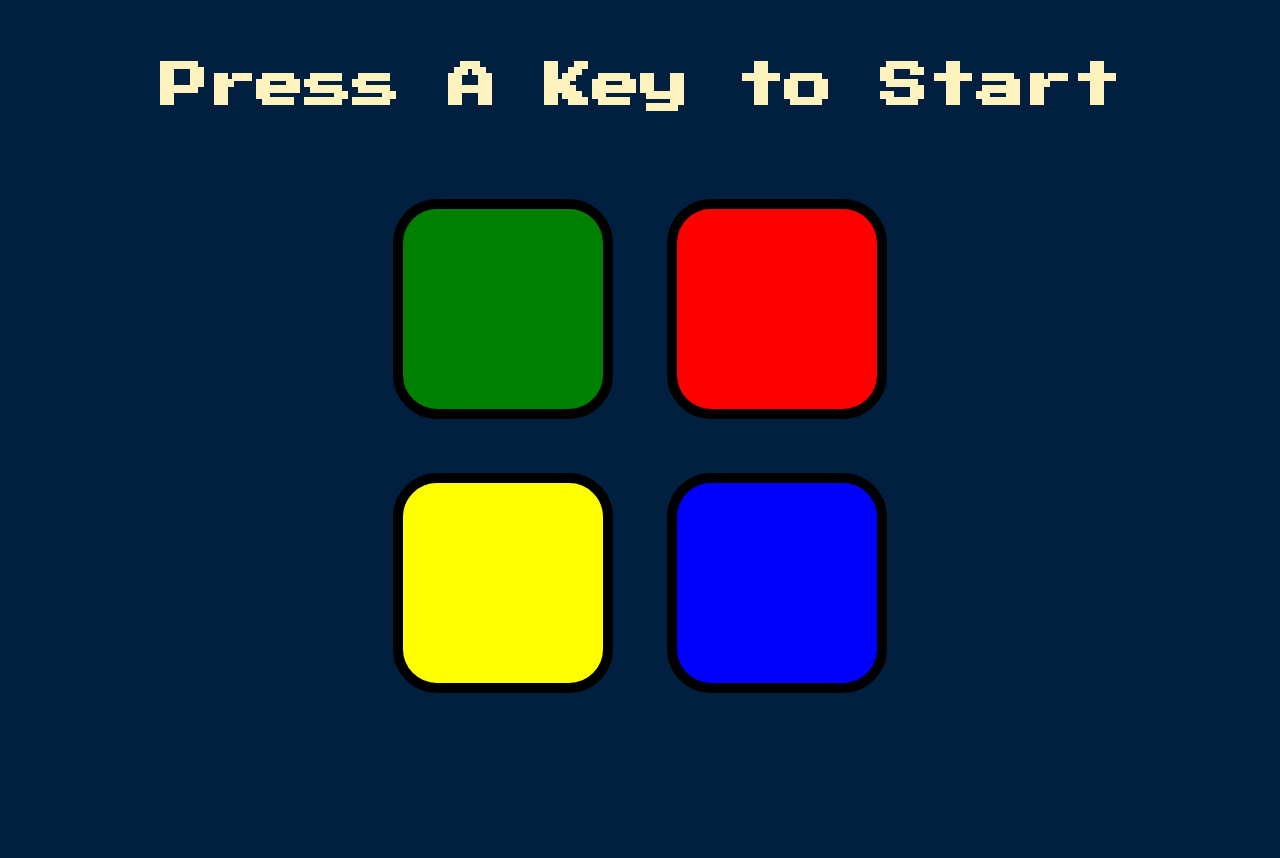
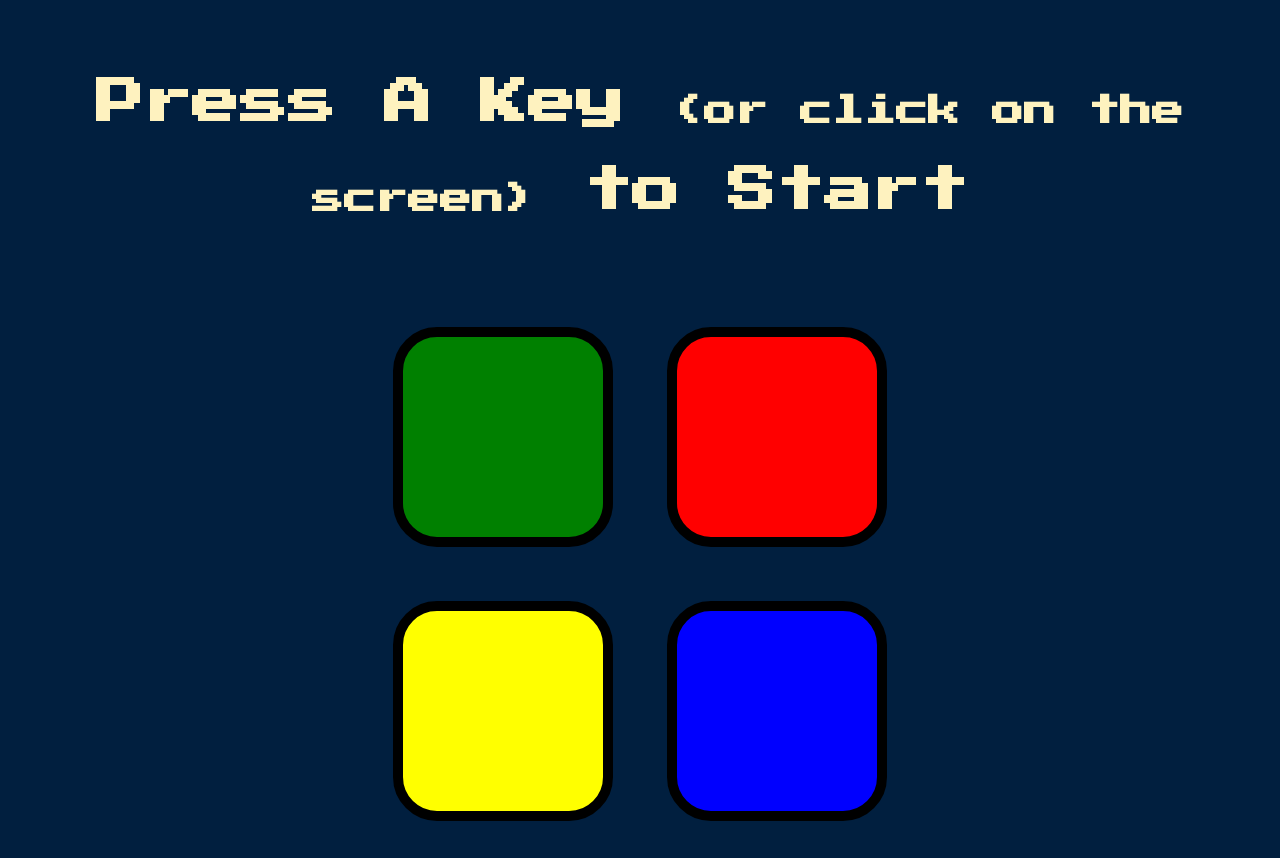
Before and after one commit to suryakanta-mohanty/Simon-Game, a plain HTML site: page index.html in a window 1280 px wide. Before the commit the page ends 800 px from the top, so only its background shows below. Drawn offline with nearby package versions, Linux system fonts and the light colour scheme.

Commit message:
text update

```diff
--- a/index.html
+++ b/index.html
@@ -9,7 +9,7 @@
 </head>
 
 <body>
-  <h1 id="level-title">Press A Key to Start</h1>
+  <h1 id="level-title">Press A Key <span>(or click on the screen)</span> to Start</h1>
   <div class="container">
     <div lass="row">
 
--- a/style.css
+++ b/style.css
@@ -8,6 +8,11 @@ body {
   font-size: 3rem;
   margin:  5%;
   color: #FEF2BF;
+  line-height: 5rem;
+}
+
+#level-title span{
+  font-size: 2rem;
 }
 
 .container {
```
